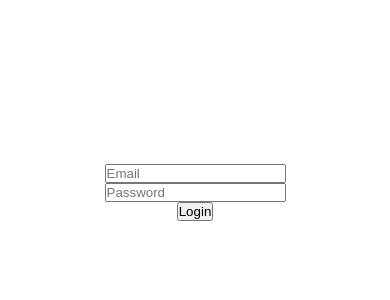
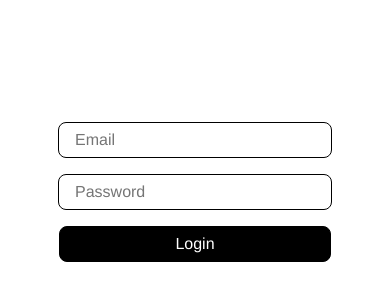
Before and after one commit to andremoraes98/evil-martins-case, a plain HTML site: page index.html in a window 390 px wide. Shown: the part 230-530 px from the top of the page. Drawn offline with Linux system fonts and the light colour scheme.

Commit message:
feat(style): add new form style and adapt responsiveness for the label replace

```diff
--- a/style.css
+++ b/style.css
@@ -1,6 +1,9 @@
 * {
   margin: 0;
   padding: 0;
+  font-family: Martian Grotesk, Helvetica Neue, Martian Grotesk Fallback,
+    Hiragino Sans, Hiragino Kaku Gothic Pro, 游ゴシック, 游ゴシック体, YuGothic,
+    Yu Gothic, ＭＳ ゴシック, MS Gothic, sans-serif;
 }
 
 form {
@@ -11,19 +14,46 @@ form {
   justify-content: center;
 }
 
-label {
-  display: flex;
-  flex-direction: column;
+input {
+  padding: 8px 16px;
+  font-size: 16px;
+  min-width: 240px;
+  margin-bottom: 16px;
+  border: 1px solid rgb(0, 0, 0);
+  border-radius: 8px;
+  transition: all 0.3s ease;
 }
 
-label:not(:last-child) {
-  margin-bottom: 16px;
+input:hover {
+  border: 1px solid #727d00;
+}
+
+input:focus {
+  border: 1px solid #727d00;
 }
 
 input.danger {
   border-color: red;
 }
 
+button {
+  padding: 8px 16px;
+  font-size: 16px;
+  border: 1px solid black;
+  background-color: black;
+  color: #fff;
+  border-radius: 8px;
+  min-width: 272px;
+  transition: all 0.3s ease;
+}
+
+button:hover {
+  cursor: pointer;
+  background-color: #727d00;
+  border: 1px solid #727d00;
+}
+
 #danger-advisor {
   color: red;
+  margin-bottom: 8px;
 }
```
